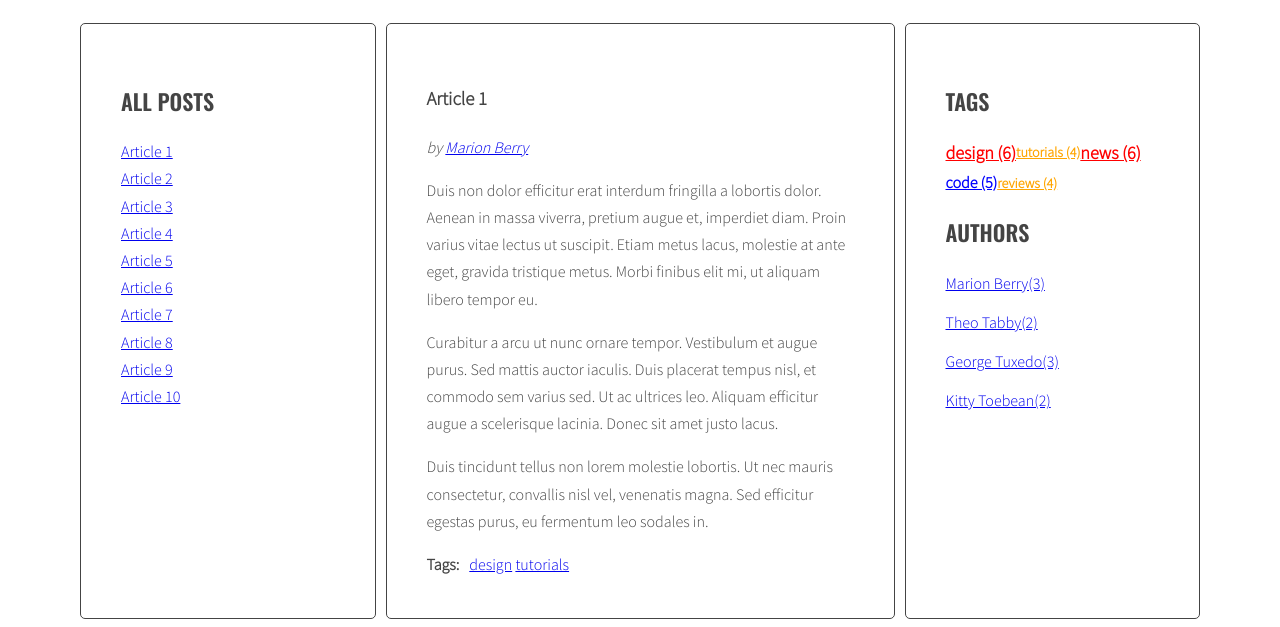
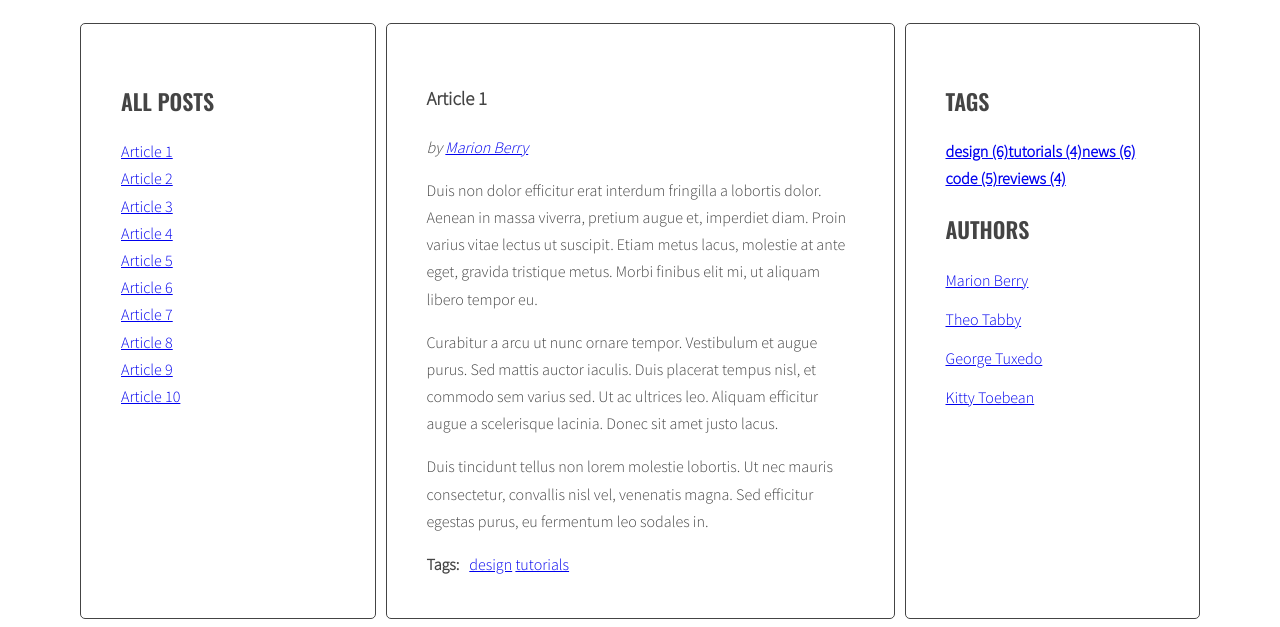
Before and after one commit to Evil-Cloud89/javascript-blog, a website: page index.html in a window 1280 px wide. Shown: the part 220-847 px from the top of the page. Drawn offline with nearby package versions, Linux system fonts and the light colour scheme.

Commit message:
Add templates and handlebars

```diff
--- a/index.html
+++ b/index.html
@@ -170,6 +170,33 @@
             </main>
         </div>
     </div>
+
+<script id="template-article-link" type="text/x-handlebars-template">
+  <li><a href='#{{id}}'><span>{{title}}</span></a></li>
+</script>
+
+<script id="template-article-tag-link" type="text/x-handlebars-template">
+  <li><a href='#tag-{{id}}'>{{title}}</a></li>
+</script>
+
+<script id="template-article-author-link" type="text/x-handlebars-template">
+  <li><a href='#author-{{id}}'>{{title}}</a></li>
+</script>
+
+<script id="template-tag-cloud-link" type="text/x-handlebars-template">
+  {{#each tags}}
+    <li><a class='{{className}}' href='#tag-{{tag}}'>{{tag}} ({{count}}) </a></li>
+  {{/each}}
+</script>
+
+<script id="template-authors-list-link" type="text/x-handlebars-template">
+  {{#each authors}}
+    <li><a href='#author-{{author}}'>{{author}}</a></li>
+  {{/each}}
+</script>
+
+<script src="https://cdnjs.cloudflare.com/ajax/libs/handlebars.js/4.1.0/handlebars.min.js"></script>
+
 <script src="js/script.js"></script>
 </body>
 </html>
--- a/js/script.js
+++ b/js/script.js
@@ -1,8 +1,12 @@
 'use strict';
-/*document.getElementById('test-button').addEventListener('click', function(){
-    const links = document.querySelectorAll('.titles a');
-    console.log('links:', links);
-});*/
+
+const templates = {
+  articleLink: Handlebars.compile(document.querySelector('#template-article-link').innerHTML),
+  articleTagLink: Handlebars.compile(document.querySelector('#template-article-tag-link').innerHTML),
+  articleAuthorLink: Handlebars.compile(document.querySelector('#template-article-author-link').innerHTML),
+  tagCloudLink: Handlebars.compile(document.querySelector('#template-tag-cloud-link').innerHTML),
+  authorsListLink: Handlebars.compile(document.querySelector('#template-authors-list-link').innerHTML),
+};
 
 const optTitleSelector = '.post-title',
   optArticleAuthorSelector = '.post .post-author',
@@ -104,7 +108,8 @@ function generateTitleLinks(customSelector = ''){
     /* get the title from the title element */
 
     /* create HTML of the link */
-    const linkHTML = '<li><a href="#' + articleId + '"><span>' + articleTitle + '</span></a></li>';
+    const linkHTMLData = {id: articleId, title: articleTitle};
+    const linkHTML = templates.articleLink(linkHTMLData);
     console.log(linkHTML);
 
     /* insert link into titleList */
@@ -160,6 +165,7 @@ function generateTags(){
 
   /* START LOOP: for every article: */
   for(let article of articles) {
+
     /* find tags wrapper */
     const tagsWrapper = article.querySelector(select.article.tags);
     console.log(tagsWrapper);
@@ -179,7 +185,9 @@ function generateTags(){
     for(let tag of articleTagsArray){
 
       /* generate HTML of the link */
-      const linkHTML = '<li><a href="#tag-' + tag + '">' + tag + '</a></li>';
+      const tagHTMLData = {id: tag, title: tag};
+      const linkHTML = templates.articleTagLink(tagHTMLData);
+      //const linkHTML = '<li><a href="#tag-' + tag + '">' + tag + '</a></li>';
       console.log(linkHTML);
 
       /* add generated code to html variable */
@@ -212,20 +220,25 @@ function generateTags(){
   console.log('tagsParams:', tagsParams);
 
   /* [NEW] create variable for all links HTML code */
-  let allTagsHTML = '';
+  const allTagsData = {tags: []};
+  console.log(allTagsData);
 
   /* [NEW] START LOOP: for each tag in allTags: */
   for(let tag in allTags){
 
     /* [NEW] generate code of a link and add it to allTagsHTML */
-    allTagsHTML += '<li><a href="#tag-' + tag + '" class="' + optCloudClassPrefix + calculateTagClass(allTags[tag], tagsParams) + '">' + tag + ' (' + allTags[tag] + ') ' + '</a></li>';
-    console.log(allTagsHTML);
+    //allTagsHTML += '<li><a href="#tag-' + tag + '" class="' + optCloudClassPrefix + calculateTagClass(allTags[tag], tagsParams) + '">' + tag + ' (' + allTags[tag] + ') ' + '</a></li>';
+    allTagsData.tags.push({
+      tag: tag,
+      count: allTags[tag],
+      className: calculateTagClass(allTags[tag], tagsParams)
+    });
 
     /* [NEW] END LOOP: for each tag in allTags: */
   }
 
   /*[NEW] add HTML from allTagsHTML to tagList */
-  tagList.innerHTML = allTagsHTML;
+  tagList.innerHTML = templates.tagCloudLink(allTagsData);
 
 }
 
@@ -356,19 +369,24 @@ function generateAuthors(){
   console.log(authorsListSelector);
 
   /* [NEW] create variable fo allAuthors links */
-  let allAuthorsHtml = '';
+  const allAuthorsHtml = {authors: []};
 
   /* [NEW] start loop for each author in allAuthors */
   for(let author in allAuthors) {
 
     /*[NEW] generate code of a link and add it to allAuthorsHtml */
-    allAuthorsHtml += '<li><a href="#author-' + author + '"><span class="author-name">' + author + '('+ allAuthors[author] + ')</span></a><li>';
+    allAuthorsHtml.authors.push({
+      author: author,
+      count: allAuthors[author],
+    });
+
+    //allAuthorsHtml += '<li><a href="#author-' + author + '"><span class="author-name">' + author + '('+ allAuthors[author] + ')</span></a><li>';
 
     /* [NEW] END LOOP: for each author in allAuthors: */
   }
 
   /*[NEW] add HTML from allAuthorsHtml to authorList */
-  authorList.innerHTML = allAuthorsHtml;
+  authorList.innerHTML = templates.authorsListLink(allAuthorsHtml);
   console.log(allAuthorsHtml);
 
 }
```
Also changed, not shown: .eslintrc.json.
